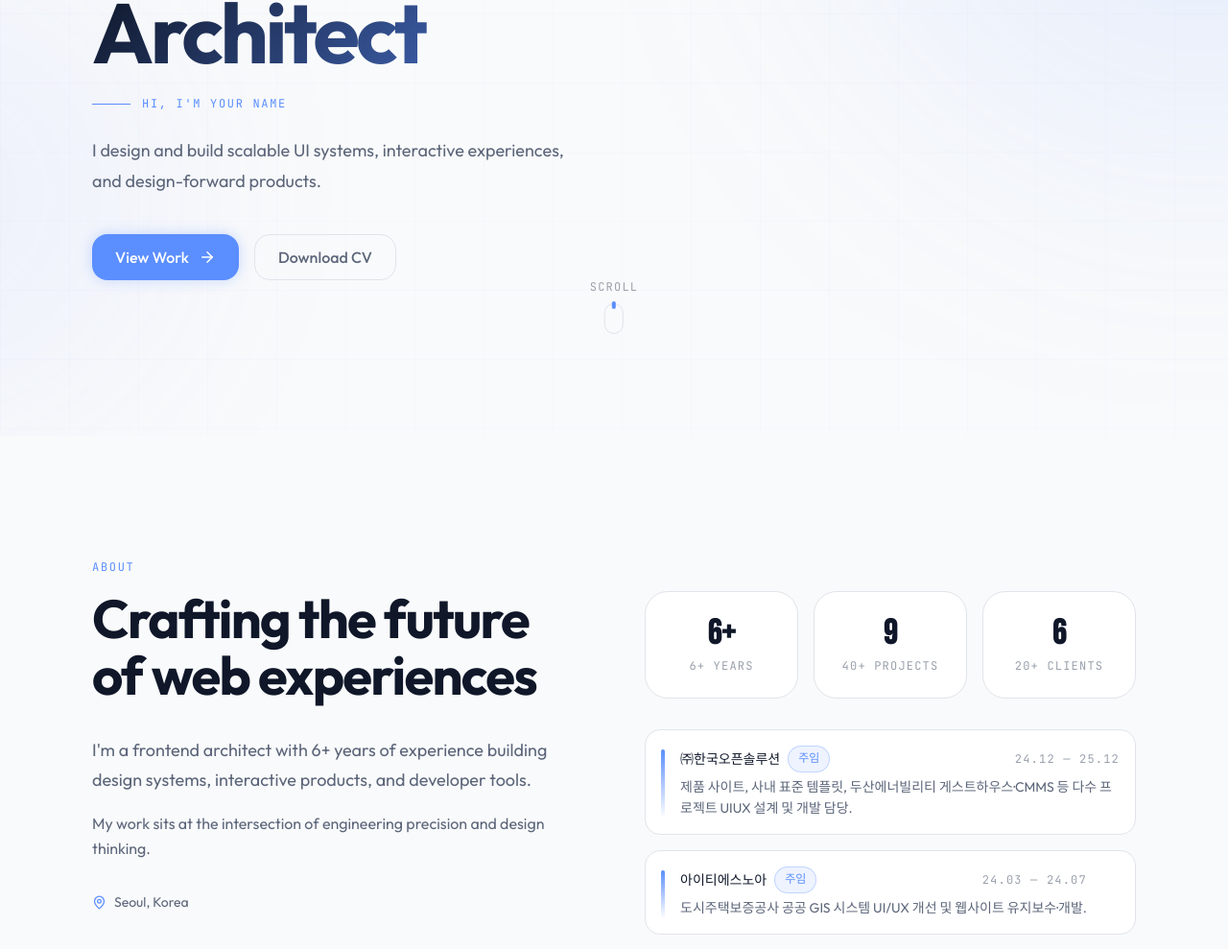
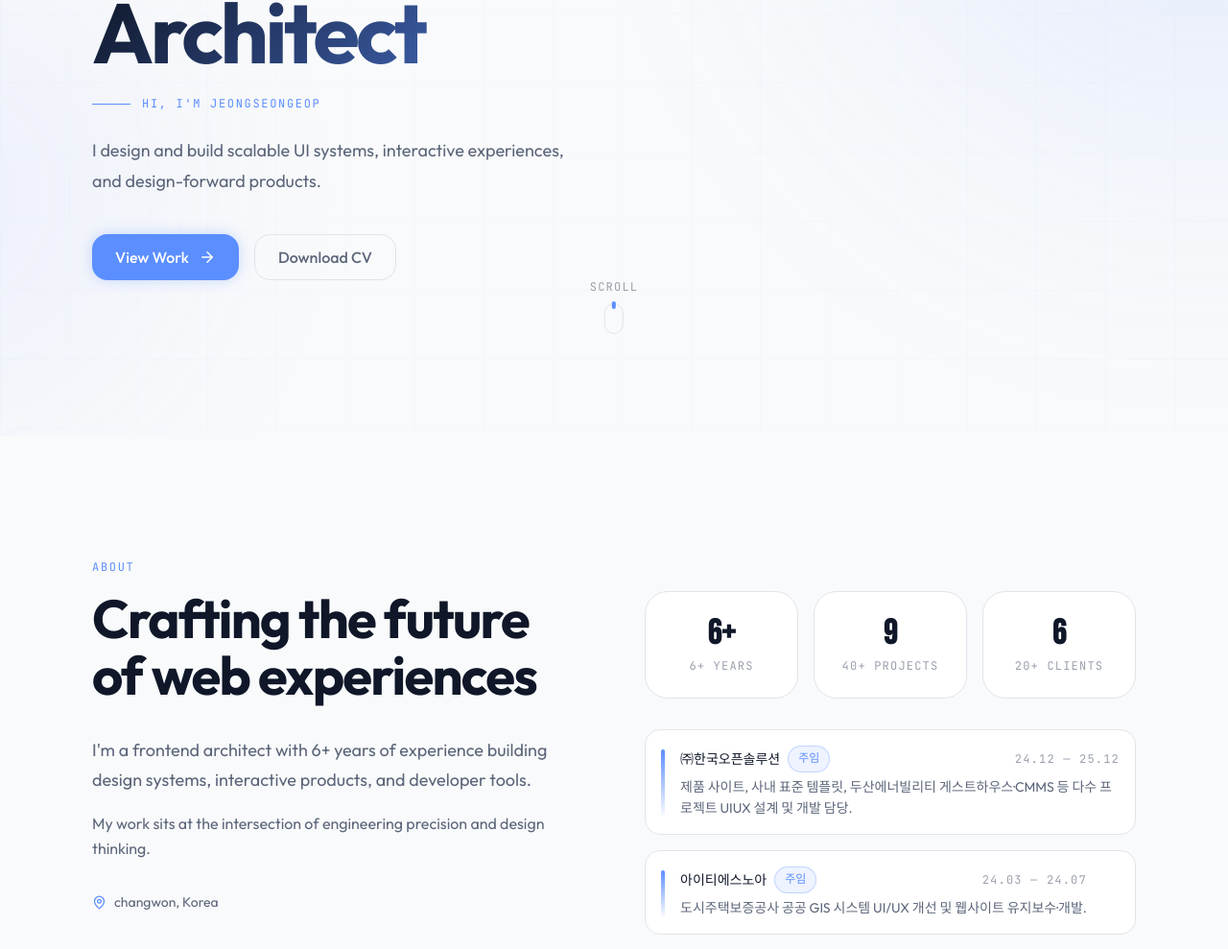
Before and after one commit to wjdtjddjq123/wjdtjddjq123.github.io, a React (Vite) app: page / in a window 1280 px wide. Shown: the part 346-1335 px from the top of the page at 96% size. Built offline with nearby package versions, Linux system fonts and the light colour scheme.

Commit message:
data edit

```diff
--- a/src/components/pages/Home.tsx
+++ b/src/components/pages/Home.tsx
@@ -304,8 +304,8 @@ function Contact() {
             <div className="rv space-y-3">
               {[
                 { icon:Mail,  label:'Email',    val:'wjdtjddjq123@naver.com',     href:'mailto:wjdtjddjq123@naver.com' },
-                { icon:MapPin,label:'Location', val:'Seoul, Korea',       href:'#' },
-                { icon:Github,label:'GitHub',   val:'github.com/yourname',href:'https://github.com' },
+                { icon:MapPin,label:'Location', val:'changwon, Korea',       href:'#' },
+                { icon:Github,label:'GitHub',   val:'github.com/wjdtjddjq123  ',href:'https://github.com' },
               ].map(item=>(
                 <a key={item.label} href={item.href}
                   className="flex items-center gap-4 p-4 rounded-xl border border-border bg-surface hover:border-accent/40 transition-all group">
--- a/src/i18n/locales/en.json
+++ b/src/i18n/locales/en.json
@@ -1,9 +1,9 @@
 {
   "nav": { "about":"About", "skills":"Skills", "projects":"Projects", "contact":"Contact", "dashboard":"Dashboard", "ds":"Design System" },
-  "hero": { "available":"Available for work", "greeting":"Hi, I'm", "name":"Your Name", "role1":"Frontend", "role2":"Architect", "sub":"I design and build scalable UI systems, interactive experiences, and design-forward products.", "cta":"View Work", "cv":"Download CV" },
-  "about": { "label":"About", "title":"Crafting the future\nof web experiences", "bio1":"I'm a frontend architect with 6+ years of experience building design systems, interactive products, and developer tools.", "bio2":"My work sits at the intersection of engineering precision and design thinking.", "loc":"Seoul, Korea", "exp":"6+ Years", "proj":"40+ Projects", "clients":"20+ Clients" },
+  "hero": { "available":"Available for work", "greeting":"Hi, I'm", "name":"jeongseongeop", "role1":"Frontend", "role2":"Architect", "sub":"I design and build scalable UI systems, interactive experiences, and design-forward products.", "cta":"View Work", "cv":"Download CV" },
+  "about": { "label":"About", "title":"Crafting the future\nof web experiences", "bio1":"I'm a frontend architect with 6+ years of experience building design systems, interactive products, and developer tools.", "bio2":"My work sits at the intersection of engineering precision and design thinking.", "loc":"changwon, Korea", "exp":"6+ Years", "proj":"40+ Projects", "clients":"20+ Clients" },
   "skills": { "label":"Skills", "title":"Technical Stack", "sub":"Tools and technologies I work with every day" },
   "projects": { "label":"Work", "title":"Selected Projects", "sub":"A curated selection of projects I've led or contributed to", "live":"View Live", "code":"View Code", "case":"Case Study" },
-  "contact": { "label":"Contact", "title":"Let's work together", "sub":"Have a project in mind? I'd love to hear about it.", "name":"Your name", "email":"Your email", "msg":"Tell me about your project…", "send":"Send Message", "sending":"Sending…", "ok":"Message sent!", "err":"Something went wrong." },
+  "contact": { "label":"Contact", "title":"Let's work together", "sub":"Have a project in mind? I'd love to hear about it.", "name":"jeongseongeop", "email":" wjdtjddjq123@gmail.com", "msg":"Tell me about your project…", "send":"Send Message", "sending":"Sending…", "ok":"Message sent!", "err":"Something went wrong." },
   "theme": { "dark":"Dark", "light":"Light" }
 }
--- a/src/i18n/locales/ko.json
+++ b/src/i18n/locales/ko.json
@@ -1,9 +1,9 @@
 {
   "nav": { "about":"소개", "skills":"기술", "projects":"프로젝트", "contact":"연락처", "dashboard":"대시보드", "ds":"디자인 시스템" },
   "hero": { "available":"채용 가능", "greeting":"안녕하세요, 저는", "name":"홍길동", "role1":"프론트엔드", "role2":"아키텍트", "sub":"확장 가능한 UI 시스템, 인터랙티브 경험, 디자인 중심의 제품을 설계하고 구축합니다.", "cta":"작업 보기", "cv":"이력서 다운로드" },
-  "about": { "label":"소개", "title":"웹 경험의\n미래를 만듭니다", "bio1":"저는 6년 이상의 경험을 가진 프론트엔드 아키텍트로 디자인 시스템, 인터랙티브 제품, 개발자 도구를 구축합니다.", "bio2":"제 작업은 엔지니어링 정밀성과 디자인 사고의 교차점에 있습니다.", "loc":"서울, 대한민국", "exp":"6년 이상", "proj":"40개 이상", "clients":"20개 이상" },
+  "about": { "label":"소개", "title":"웹 경험의\n미래를 만듭니다", "bio1":"저는 6년 이상의 경험을 가진 프론트엔드 아키텍트로 디자인 시스템, 인터랙티브 제품, 개발자 도구를 구축합니다.", "bio2":"제 작업은 엔지니어링 정밀성과 디자인 사고의 교차점에 있습니다.", "loc":"창원, 대한민국", "exp":"6년 이상", "proj":"40개 이상", "clients":"20개 이상" },
   "skills": { "label":"기술", "title":"기술 스택", "sub":"매일 사용하는 도구와 기술" },
-  "projects": { "label":"작업", "title":"주요 프로젝트", "sub":"제가 주도하거나 기여한 프로젝트 선정", "live":"사이트 방문", "code":"코드 보기", "case":"케이스 스터디" },
+  "projects": { "label":"작업", "title":"주요 프로젝트", "sub":"제가 주도하거나 기여한 프로젝트 선정", "live":"사이트 방문", "code":"코드 보기", "case":"사례" },
   "contact": { "label":"연락처", "title":"함께 일해요", "sub":"프로젝트가 있으신가요? 이야기해보고 싶습니다.", "name":"이름", "email":"이메일", "msg":"프로젝트에 대해 알려주세요…", "send":"메시지 보내기", "sending":"전송 중…", "ok":"메시지가 전송되었습니다!", "err":"오류가 발생했습니다." },
   "theme": { "dark":"다크", "light":"라이트" }
 }
```
